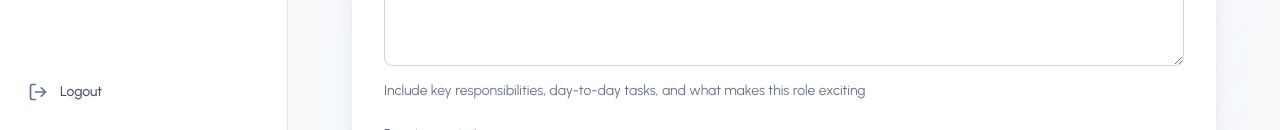
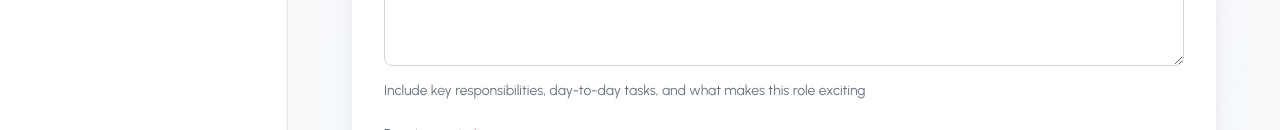
Before and after one commit to Monika10705/jobaxis-career-platform, a React (Vite) app in the folder frontend/: page /post-job in a window 1280 px wide. Shown: the part 670-800 px from the top of the page. Built offline with nearby package versions, Linux system fonts and the light colour scheme; no server answers.

Commit message:
made small changes in loader

```diff
--- a/frontend/src/components/layout/DashboardLayout.jsx
+++ b/frontend/src/components/layout/DashboardLayout.jsx
@@ -149,7 +149,7 @@ const DashboardLayout = ({ activeMenu, children }) => {
         </nav>
 
         {/* Logout */}
-        <div className="absolute bottom-4 left-4 right-4">
+        {/* <div className="absolute bottom-4 left-4 right-4">
           <button
             className="w-full flex items-center px-3 py-3 text-sm font-medium rounded-2xl text-slate-600 hover:bg-slate-50 hover:text-slate-900 transition-all duration-200"
             onClick={logout}
@@ -157,7 +157,7 @@ const DashboardLayout = ({ activeMenu, children }) => {
             <LogOut className="h-5 w-5 flex-shrink-0 text-slate-500" />
             {!sidebarCollapsed && <span className="ml-3">Logout</span>}
           </button>
-        </div>
+        </div> */}
       </div>
 
       {/* Mobile Overlay */}
```
Also changed, not shown: frontend/src/pages/Employer/EmployerDashboard copy.jsx (deleted, +0 -240 lines).
